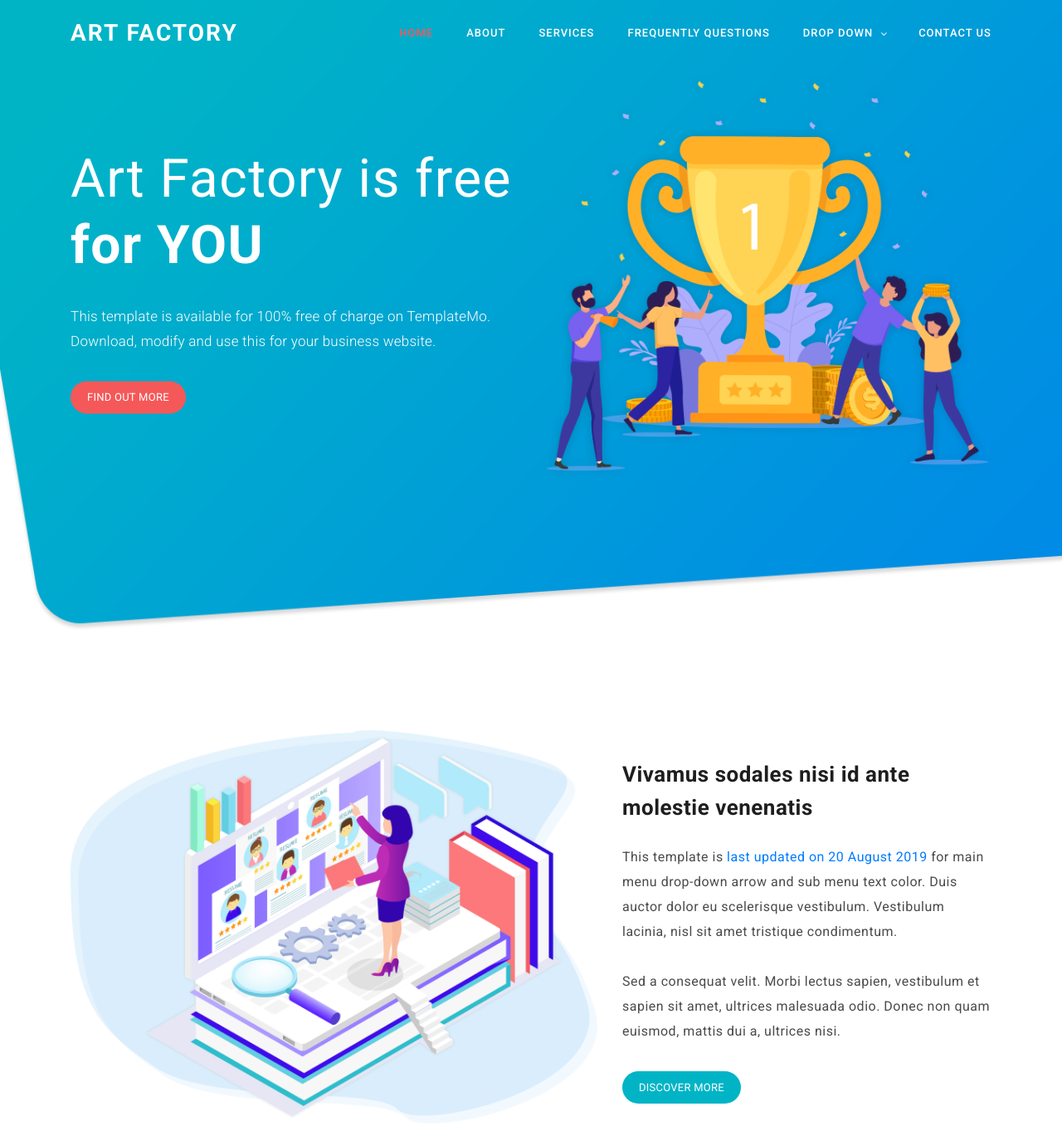
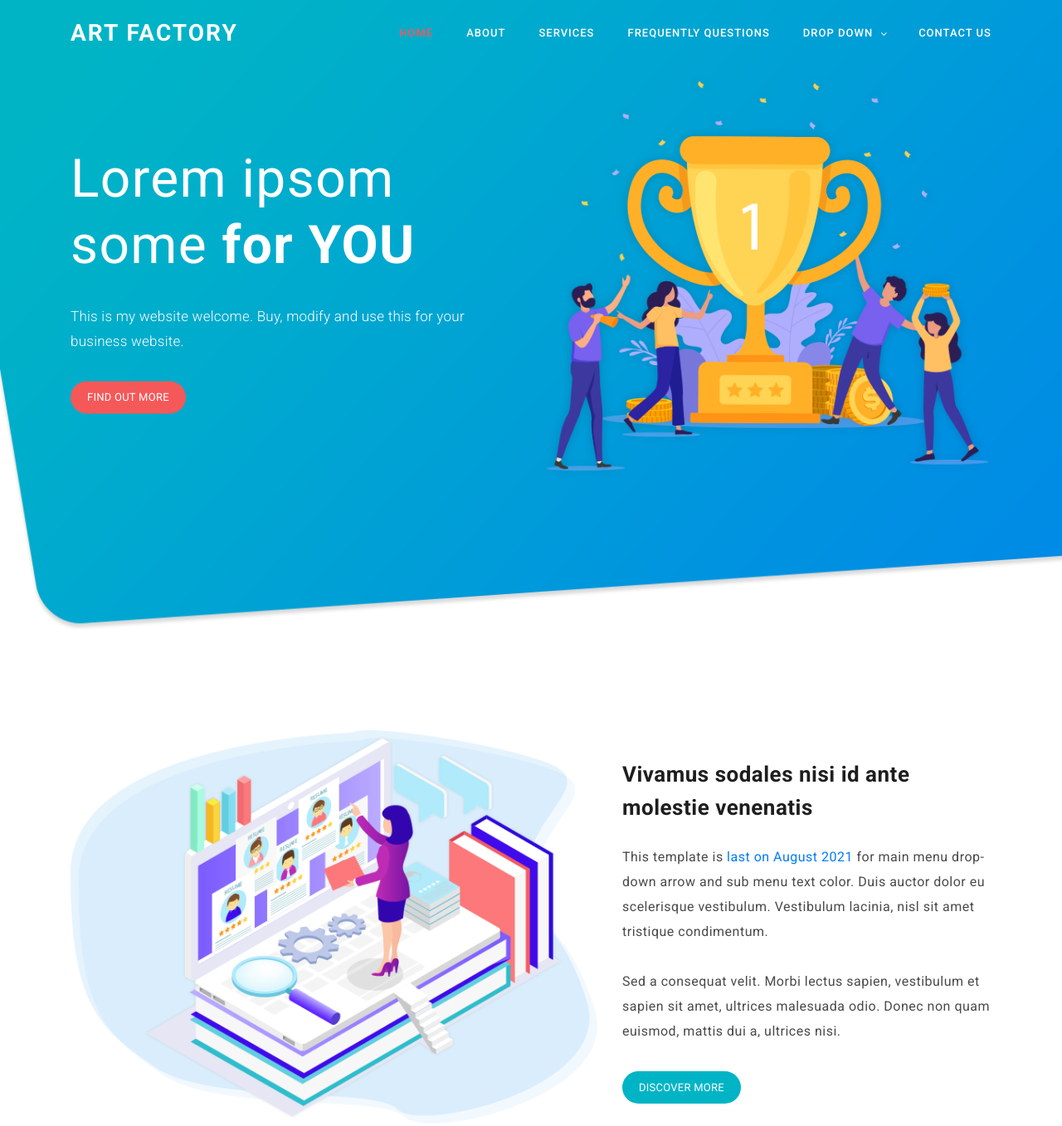
Before and after one commit to Sarvarbek114/easyweb, a plain HTML site: page index.html in a window 1280 px wide. Shown: the top 1357 px of the page at 83% size. Drawn offline with Linux system fonts and the light colour scheme.

Commit message:
Update index.html

```diff
--- a/index.html
+++ b/index.html
@@ -84,8 +84,8 @@ https://templatemo.com/tm-537-art-factory
             <div class="container">
                 <div class="row">
                     <div class="left-text col-lg-6 col-md-6 col-sm-12 col-xs-12" data-scroll-reveal="enter left move 30px over 0.6s after 0.4s">
-                        <h1>Art Factory is free <strong>for YOU</strong></h1>
-                        <p>This template is available for 100% free of charge on TemplateMo. Download, modify and use this for your business website.</p>
+                        <h1>Lorem ipsom some <strong>for YOU</strong></h1>
+                        <p>This is my website welcome. Buy, modify and use this for your business website.</p>
                         <a href="#about" class="main-button-slider">Find Out More</a>
                     </div>
                     <div class="col-lg-6 col-md-6 col-sm-12 col-xs-12" data-scroll-reveal="enter right move 30px over 0.6s after 0.4s">
@@ -111,7 +111,7 @@ https://templatemo.com/tm-537-art-factory
                         <h5>Vivamus sodales nisi id ante molestie venenatis</h5>
                     </div>
                     <div class="left-text">
-                        <p>This template is <a href="#">last updated on 20 August 2019 </a>for main menu drop-down arrow and sub menu text color. Duis auctor dolor eu scelerisque vestibulum. Vestibulum lacinia, nisl sit amet tristique condimentum. <br><br>
+                        <p>This template is <a href="#">last on  August 2021 </a>for main menu drop-down arrow and sub menu text color. Duis auctor dolor eu scelerisque vestibulum. Vestibulum lacinia, nisl sit amet tristique condimentum. <br><br>
                         Sed a consequat velit. Morbi lectus sapien, vestibulum et sapien sit amet, ultrices malesuada odio. Donec non quam euismod, mattis dui a, ultrices nisi.</p>
                         <a href="#about2" class="main-button">Discover More</a>
                     </div>
```
